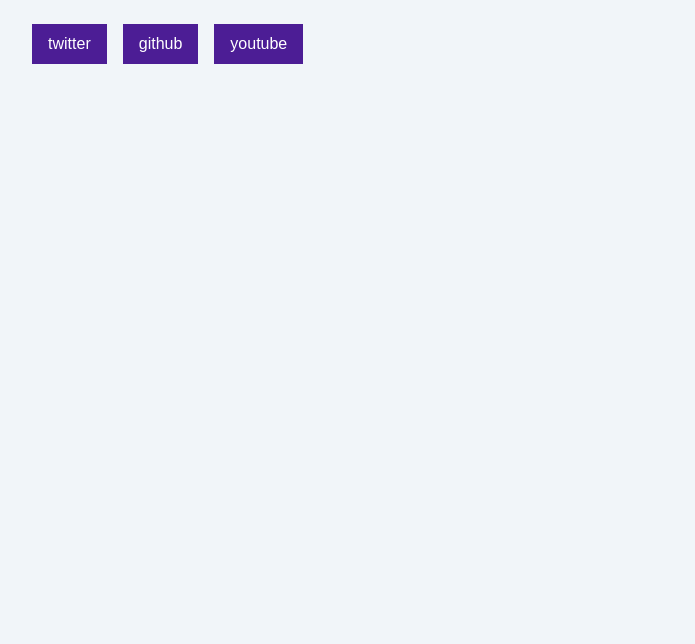
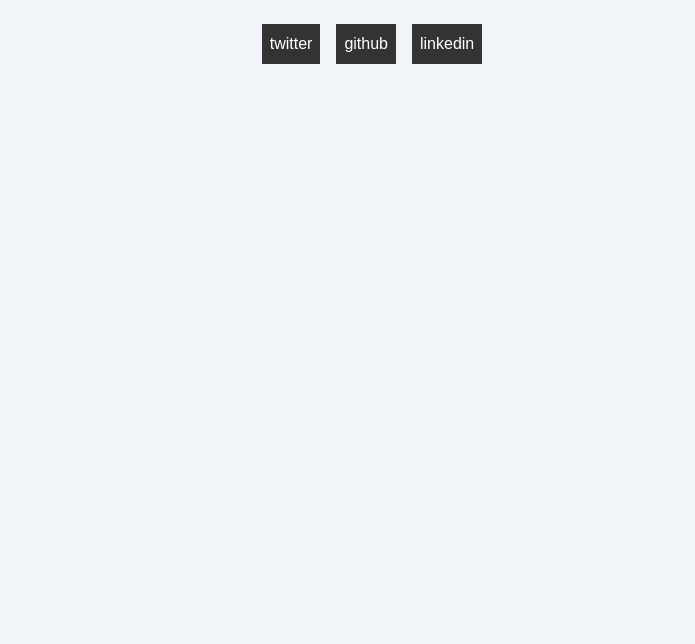
Before and after one commit to boisselle/boisselle.github.io, an Astro site: page /about in a window 1280 px wide. Shown: the part 156-800 px from the top of the page, without its empty margins (268-963 px from the left). Built offline with nearby package versions, Linux system fonts and the light colour scheme; Astro itself is replaced by a stand-in of ours.

Commit message:
styling navbar and changing project structure slightly

```diff
--- a/src/components/Footer.astro
+++ b/src/components/Footer.astro
@@ -6,11 +6,12 @@ import Social from './Social.astro';
       display: flex;
       gap: 1rem;
       margin-top: 2rem;
+      justify-content: center;
     }
 </style>
 
 <footer>
-    <Social platform="twitter" username="astrodotbuild" />
-    <Social platform="github" username="withastro" />
-    <Social platform="youtube" username="astrodotbuild" />
+    <Social platform="twitter" username="seanboisselle" />
+    <Social platform="github" username="boisselle" />
+    <Social platform="linkedin" username="sean-boisselle" />
 </footer>
--- a/src/components/Social.astro
+++ b/src/components/Social.astro
@@ -1,13 +1,21 @@
 ---
 const { platform, username } = Astro.props;
+
+const getPlatformUrl = (platform, username) => {
+  if (platform === 'linkedin') {
+    return `https://www.linkedin.com/in/${username}`;
+  }
+  return `https://www.${platform}.com/${username}`;
+};
 ---
-<a href={`https://www.${platform}.com/${username}`}>{platform}</a>
+
+<a href={getPlatformUrl(platform, username)}>{platform}</a>
 
 <style>
-    a {
-      padding: 0.5rem 1rem;
-      color: white;
-      background-color: #4c1d95;
-      text-decoration: none;
-    }
-  </style>
+  a {
+    padding: 0.5rem 0.5rem;
+    color: white;
+    background-color: #333;;
+    text-decoration: none;
+  }
+</style>
--- a/src/layouts/BaseLayout.astro
+++ b/src/layouts/BaseLayout.astro
@@ -1,9 +1,9 @@
 ---
-import '../styles/global.css';
 import Header from '../components/Header.astro';  // Adjust paths as necessary
 import Footer from '../components/Footer.astro';
 import Social from '../components/Social.astro';
 const { title } = Astro.props;
+import "../styles/global.css";
 ---
 
 <!DOCTYPE html>
--- a/src/pages/about.astro
+++ b/src/pages/about.astro
@@ -1,7 +1,7 @@
 ---
 import BaseLayout from '../layouts/BaseLayout.astro';
 import Header from '../components/Header.astro';
-import '../styles/global.css';
+// import '../styles/global.css';
 import Footer from '../components/Footer.astro';
 
 const pageTitle = "About Me";
--- a/src/pages/blog.astro
+++ b/src/pages/blog.astro
@@ -1,7 +1,7 @@
 ---
 import BaseLayout from '../layouts/BaseLayout.astro';
 import Header from '../components/Header.astro';
-import "../styles/global.css";
+// import "../styles/global.css";
 import Footer from '../components/Footer.astro';
 
 const pageTitle = "Blog";
--- a/src/pages/index.astro
+++ b/src/pages/index.astro
@@ -1,7 +1,7 @@
 ---
 import BaseLayout from '../layouts/BaseLayout.astro';
 import Header from '../components/Header.astro';
-import "../styles/global.css";
+// import "../styles/global.css";
 import Footer from '../components/Footer.astro';
 
 const pageTitle = "Home Page";
@@ -37,5 +37,6 @@ const pageTitle = "Home Page";
 
 <BaseLayout pageTitle={pageTitle}>
   <h1>Boisselle's Blog</h1>
-  <!-- Add any other content specific to the home page here -->
+  <p>I'm Sean. I like videography, coding, and design.</p>
+  <p>I'm on a mission to be the Hublot or Lamborghini of coding.</p>
 </BaseLayout>
```
Also changed, not shown: src/layouts/BlogPost.astro (added).
